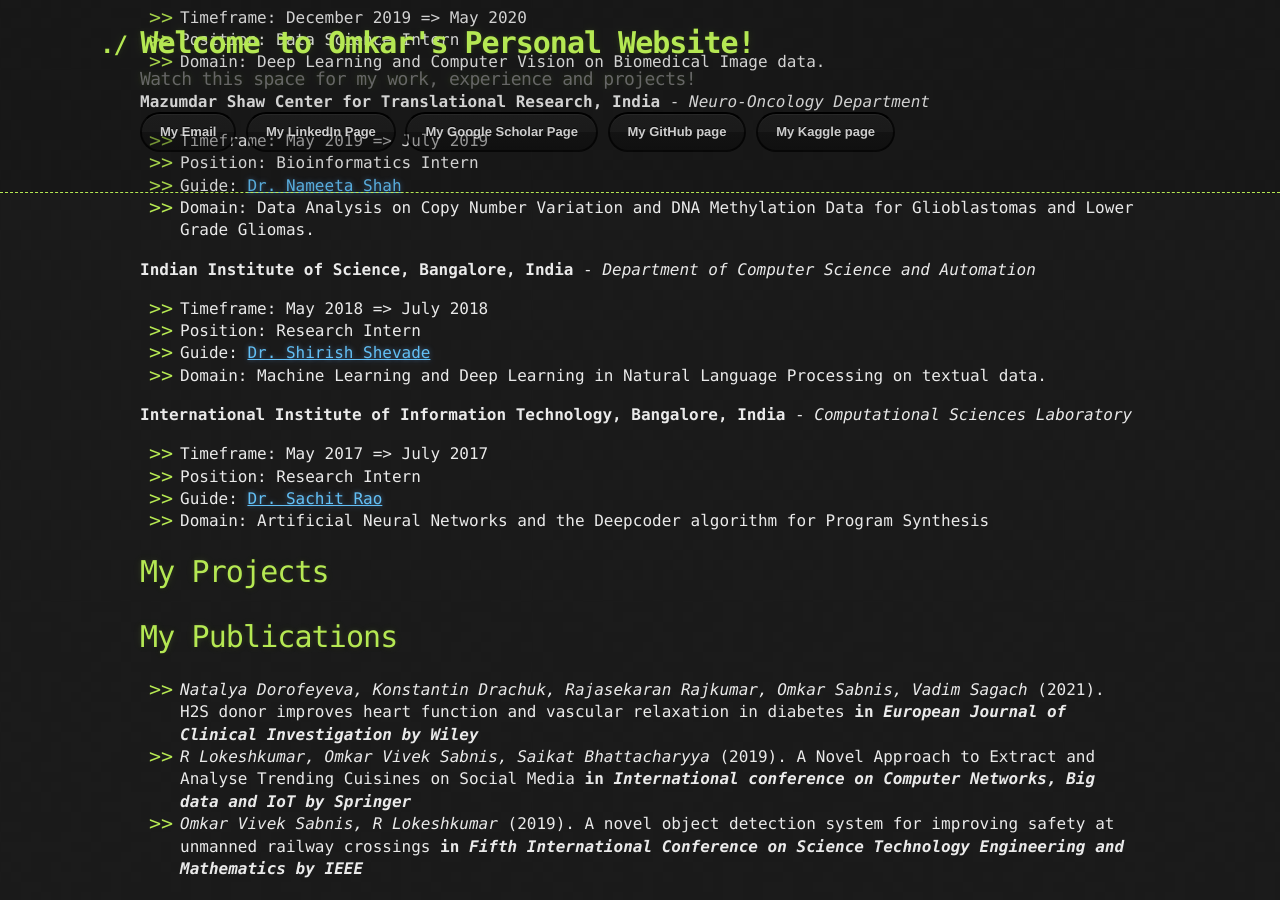
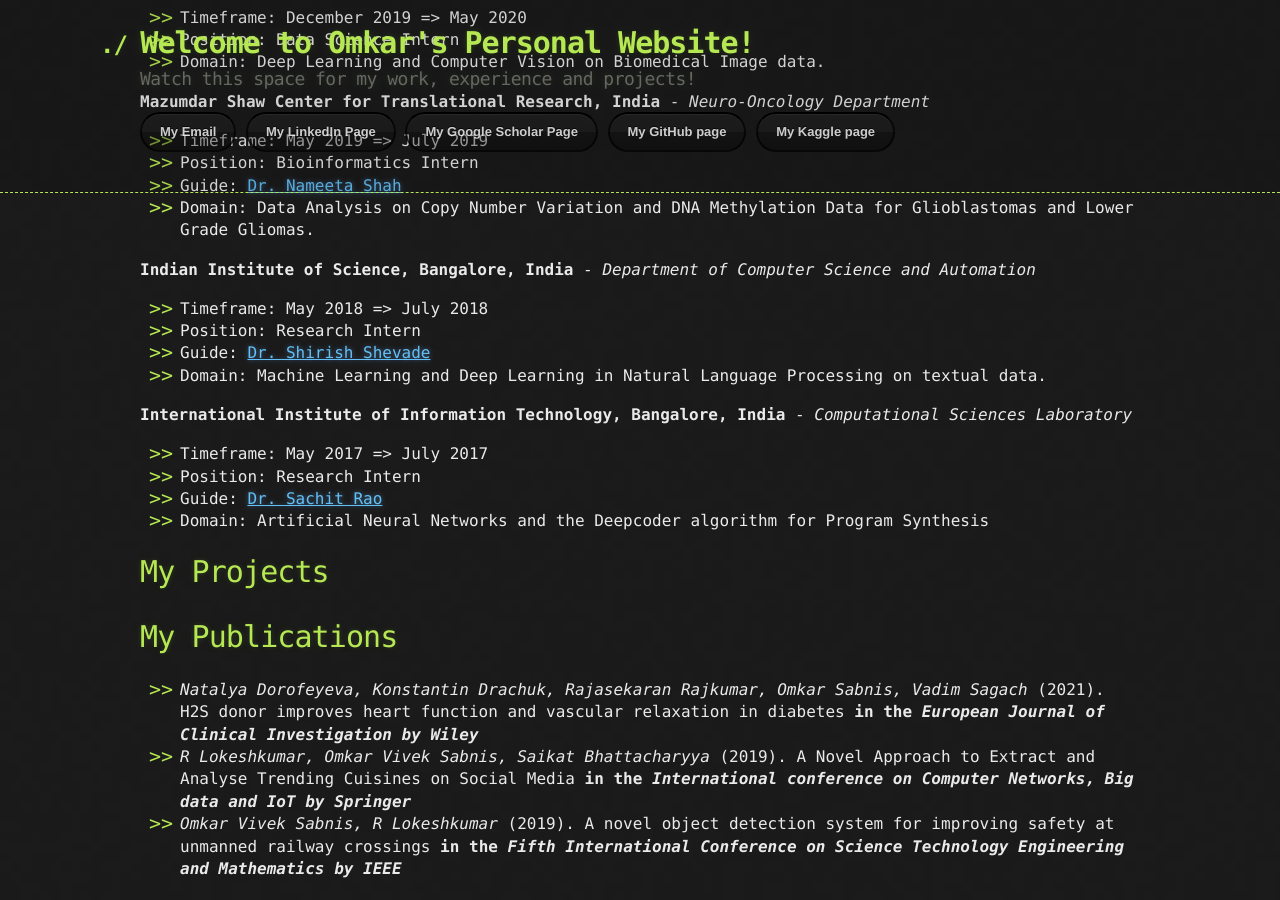
Before and after one commit to osabnis/osabnis.github.io, a Jekyll site: the page built from index.md, in a window 1280 px wide and 900 px high, scrolled down 995 px. Built offline with Jekyll 4.4.1, drawn with Linux system fonts in a browser that asks for light colours; our own code applies the rules of GitHub Pages for plain Markdown files.

Commit message:
Update index.md

```diff
--- a/index.md
+++ b/index.md
@@ -79,6 +79,6 @@ I have worked in these amazing companies in the past!
 
 # My Publications
 
-* _Natalya Dorofeyeva, Konstantin Drachuk, Rajasekaran Rajkumar, Omkar Sabnis, Vadim Sagach_ (2021). H2S donor improves heart function and vascular relaxation in diabetes **in _European Journal of Clinical Investigation by Wiley_**
-* _R Lokeshkumar, Omkar Vivek Sabnis, Saikat Bhattacharyya_ (2019). A Novel Approach to Extract and Analyse Trending Cuisines on Social Media **in _International conference on Computer Networks, Big data and IoT by Springer_**
-* _Omkar Vivek Sabnis, R Lokeshkumar_ (2019). A novel object detection system for improving safety at unmanned railway crossings **in _Fifth International Conference on Science Technology Engineering and Mathematics by IEEE_**
+* _Natalya Dorofeyeva, Konstantin Drachuk, Rajasekaran Rajkumar, Omkar Sabnis, Vadim Sagach_ (2021). H2S donor improves heart function and vascular relaxation in diabetes **in the  _European Journal of Clinical Investigation by Wiley_**
+* _R Lokeshkumar, Omkar Vivek Sabnis, Saikat Bhattacharyya_ (2019). A Novel Approach to Extract and Analyse Trending Cuisines on Social Media **in the _International conference on Computer Networks, Big data and IoT by Springer_**
+* _Omkar Vivek Sabnis, R Lokeshkumar_ (2019). A novel object detection system for improving safety at unmanned railway crossings **in the _Fifth International Conference on Science Technology Engineering and Mathematics by IEEE_**
```
